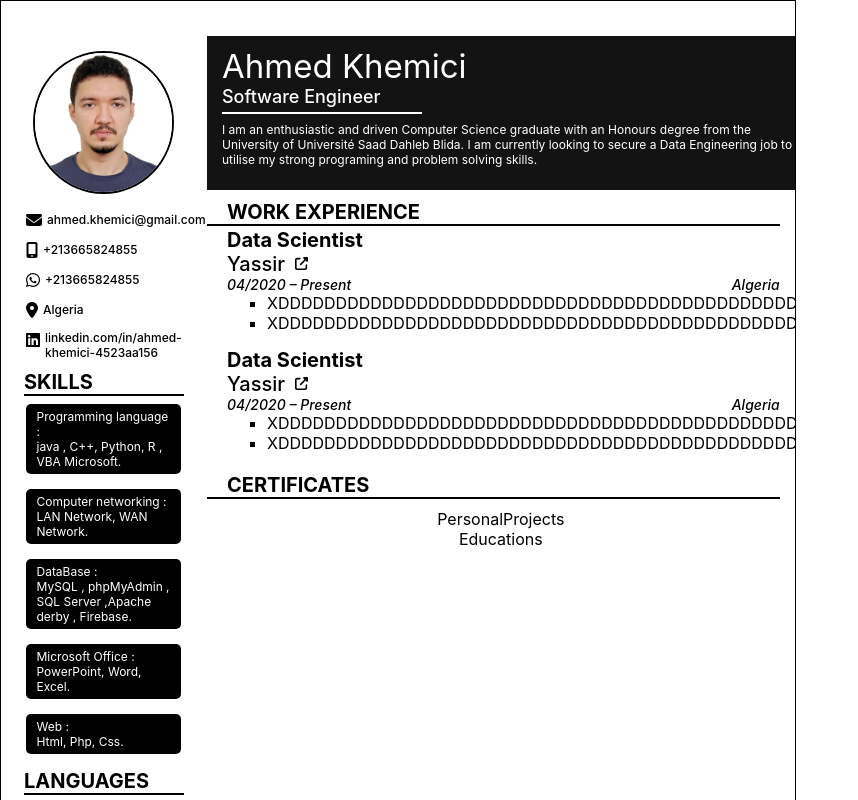
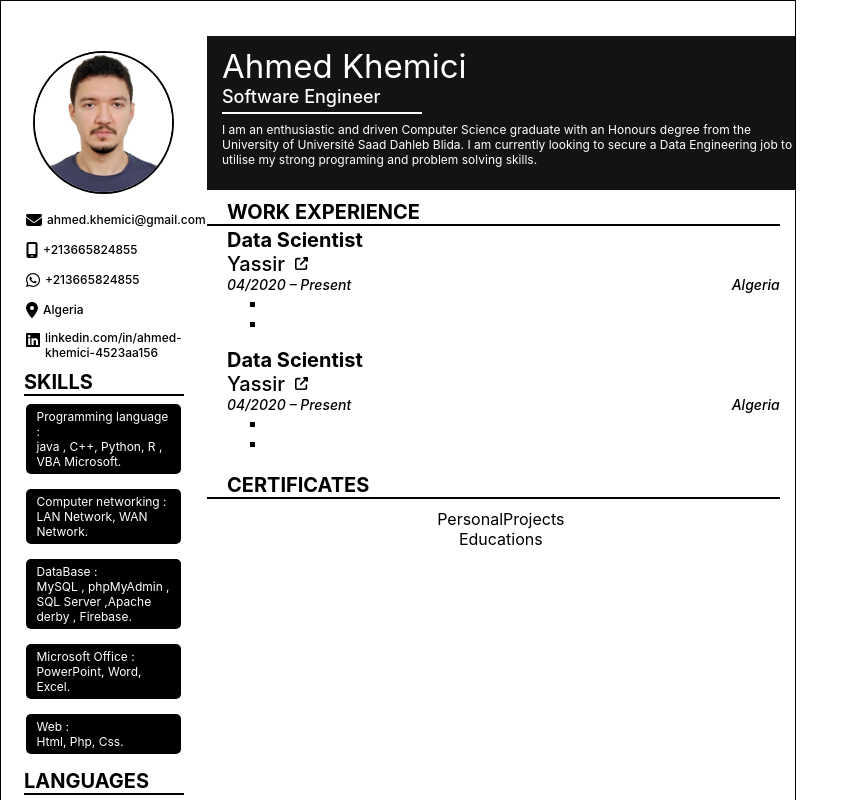
Before and after one commit to AhmedKhemici/cv_maker, a React (Create React App) app: page / in a window 1280 px wide. Shown: the top 800 px of the page, without its empty margins (0-858 px from the left). Built offline with nearby package versions, Linux system fonts and the light colour scheme.

Commit message:
added work experiances

```diff
--- a/src/Components/MainContent/Experiences/Experiences.css
+++ b/src/Components/MainContent/Experiences/Experiences.css
@@ -51,13 +51,14 @@
 .experiences__experiencePoints{
     margin-bottom: 15px;
     width: 520px;
+
 }
 
 .experiences__experiencePoints>ul{
     margin: 0;
-    list-style: square ;
+    list-style: square;
 }
 
-.experiences__experiencePoints>ul>li{
-
+.experiences__experiencePoints>ul>li>span{
+    width: 520px;
 }
--- a/src/Components/MainContent/Experiences/Experiences.js
+++ b/src/Components/MainContent/Experiences/Experiences.js
@@ -1,6 +1,7 @@
 import './Experiences.css'
 import { FontAwesomeIcon } from '@fortawesome/react-fontawesome'
 import {faUpRightFromSquare} from '@fortawesome/free-solid-svg-icons'
+import { text } from '@fortawesome/fontawesome-svg-core'
 
 const Experiences = (props) => {
   const experiences = [1,2].map(experience => {
@@ -31,7 +32,7 @@ const Experiences = (props) => {
         <ul>
         {[1,2].map(points => {
           return <li>
-              XDDDDDDDDDDDDDDDDDDDDDDDDDDDDDDDDDDDDDDDDDDDDDDDDDDDDDDDDDDDDDDDDDDDDDDDDDDDDDDDDDDDDDDDDDDDDDDDDDDDDDDDDDDDDDDDDDDDDDDDDDDDDD
+              {``}
           </li>
         })}
         </ul>
```
